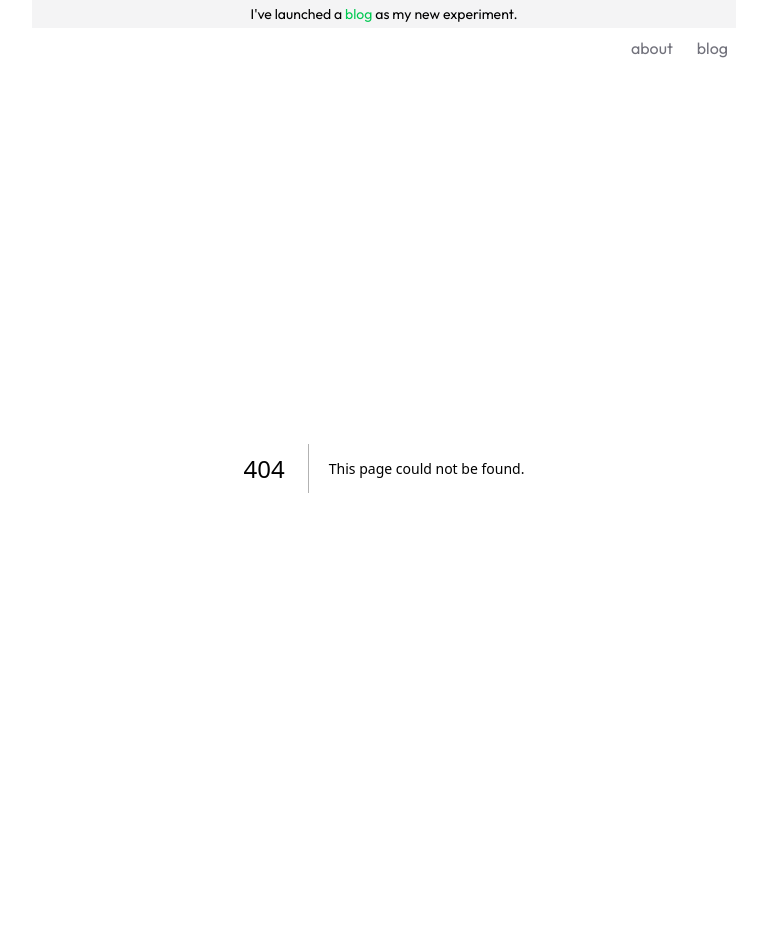
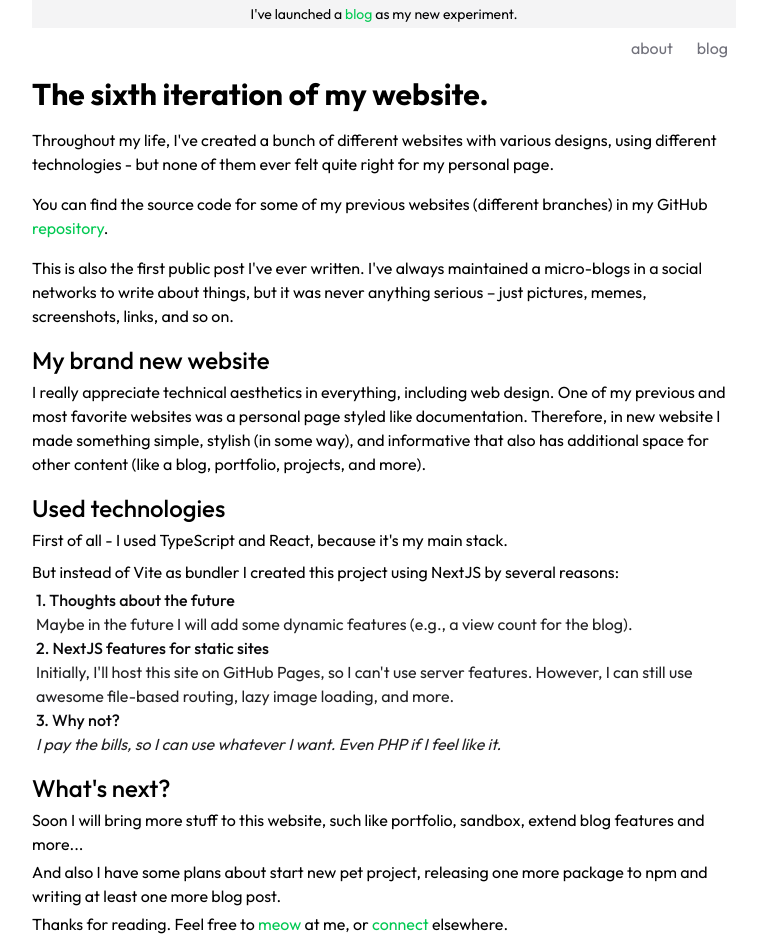
Before and after one commit to kotleni/kotleni.github.io, a Next.js app: page /blog/new-website-v6 in a window 1280 px wide. Before the commit this address had no page. Shown: the whole page, without its empty margins (256-1014 px from the left). Before the commit the page ends 868 px from the top, so only its background shows below. Built offline with nearby package versions, Linux system fonts and the light colour scheme.

Commit message:
chore(blog): my first blog post

```diff
--- /dev/null
+++ b/src/app/blog/new-website-v6/page.tsx
@@ -0,0 +1,113 @@
+import {StyledLink} from '@/components/styled-link';
+
+export default function Post() {
+    return (
+        <div className="flex flex-col gap-4 mt-2">
+            <h1 className="font-bold text-3xl">
+                The sixth iteration of my website.
+            </h1>
+            <section className="flex flex-col gap-1">
+                <p>
+                    Throughout my life, I've created a bunch of different
+                    websites with various designs, using different technologies
+                    - but none of them ever felt quite right for my personal
+                    page.
+                </p>
+            </section>
+            <section className="flex flex-col gap-1">
+                <p>
+                    You can find the source code for some of my previous
+                    websites (different branches) in my GitHub{' '}
+                    <StyledLink
+                        href="https://github.com/kotleni/kotleni.github.io/"
+                        title="repository"
+                    />
+                    .
+                </p>
+            </section>
+            <section className="flex flex-col gap-1">
+                <p>
+                    This is also the first public post I've ever written. I've
+                    always maintained a micro-blogs in a social networks to
+                    write about things, but it was never anything serious – just
+                    pictures, memes, screenshots, links, and so on.
+                </p>
+            </section>
+            <section className="flex flex-col gap-1">
+                <h2 className="font-medium text-2xl">My brand new website</h2>
+                <p>
+                    I really appreciate technical aesthetics in everything,
+                    including web design. One of my previous and most favorite
+                    websites was a personal page styled like documentation.
+                    Therefore, in new website I made something simple, stylish
+                    (in some way), and informative that also has additional
+                    space for other content (like a blog, portfolio, projects,
+                    and more).
+                </p>
+            </section>
+            <section className="flex flex-col gap-1">
+                <h2 className="font-medium text-2xl">Used technologies</h2>
+                <p>
+                    First of all - I used TypeScript and React, because it's my
+                    main stack.
+                </p>
+                <p className="pt-1">
+                    But instead of Vite as bundler I created this project using
+                    NextJS by several reasons:
+                </p>
+                <ol className="pl-1 text-foreground/90">
+                    <li>
+                        <p className="font-medium text-foreground">
+                            1. Thoughts about the future
+                        </p>
+                        Maybe in the future I will add some dynamic features
+                        (e.g., a view count for the blog).
+                    </li>
+                    <li>
+                        <p className="font-medium text-foreground">
+                            2. NextJS features for static sites
+                        </p>
+                        Initially, I'll host this site on GitHub Pages, so I
+                        can't use server features. However, I can still use
+                        awesome file-based routing, lazy image loading, and
+                        more.
+                    </li>
+                    <li>
+                        <p className="font-medium text-foreground">
+                            3. Why not?
+                        </p>
+                        <p className="italic">
+                            I pay the bills, so I can use whatever I want. Even
+                            PHP if I feel like it.
+                        </p>
+                    </li>
+                </ol>
+            </section>
+            <section className="flex flex-col gap-1">
+                <h2 className="font-medium text-2xl">What's next?</h2>
+                <p>
+                    Soon I will bring more stuff to this website, such like
+                    portfolio, sandbox, extend blog features and more...
+                </p>
+                <p>
+                    And also I have some plans about start new pet project,
+                    releasing one more package to npm and writing at least one
+                    more blog post.
+                </p>
+                <p>
+                    Thanks for reading. Feel free to{' '}
+                    <StyledLink
+                        href="mailto:yavarenikya@gmail.com"
+                        title="meow"
+                    />{' '}
+                    at me, or{' '}
+                    <StyledLink
+                        href="https://linkedin.com/in/your-profile"
+                        title="connect"
+                    />{' '}
+                    elsewhere.
+                </p>
+            </section>
+        </div>
+    );
+}
--- a/src/app/blog/page.tsx
+++ b/src/app/blog/page.tsx
@@ -8,22 +8,10 @@ interface Post {
 
 const posts: Post[] = [
     {
-        title: 'How to cut bananas',
-        url: '',
+        title: 'The sixth iteration of my website',
+        url: '/blog/new-website-v6',
         description:
-            'Gaming on Linux on M1 is here! We’re thrilled to release our Asahi game playing toolkit, which integrates our Vulkan 1.3 drivers with x86 emulation and Windows compatibility. Plus a bonus: conformant OpenCL 3.0…',
-    },
-    {
-        title: 'Why its so important to you',
-        url: '',
-        description:
-            'Finally, conformant Vulkan for the M1! The new Honeykrisp driver is the first conformant Vulkan® for Apple hardware on any operating system, implementing the full 1.3 spec without portability waivers…',
-    },
-    {
-        title: 'Linux are most important stuff',
-        url: '',
-        description:
-            'Upgrade your Asahi Linux systems, because your graphics drivers are getting a big boost: leapfrogging from OpenGL 2.1 over OpenGL 3.0 up to OpenGL 3.1! Similarly, the OpenGL ES 2.0 support is bumping up to OpenGL ES 3.0. That means more playable games and more functioning applications…',
+            "Throughout my life, I've created a bunch of different websites with various designs, but none of them ever felt quite right for my personal page.",
     },
 ];
 
@@ -39,7 +27,7 @@ export default function Blog() {
                                 {post.title}
                             </p>
                         </Link>
-                        <p>{post.description}</p>
+                        <p>{post.description}...</p>
                     </div>
                 );
             })}
--- /dev/null
+++ b/src/components/styled-link.tsx
@@ -0,0 +1,24 @@
+import {cn} from '@/lib/utils';
+import Link from 'next/link';
+
+interface StyledLinkProps {
+    title: string;
+    href: string;
+    alwaysUnderlined?: boolean;
+    target?: string;
+}
+
+export function StyledLink(props: StyledLinkProps) {
+    return (
+        <Link
+            href={props.href}
+            target={props.target}
+            className={cn(
+                'text-primary',
+                props.alwaysUnderlined ? 'underline' : 'hover:underline',
+            )}
+        >
+            {props.title}
+        </Link>
+    );
+}
```
